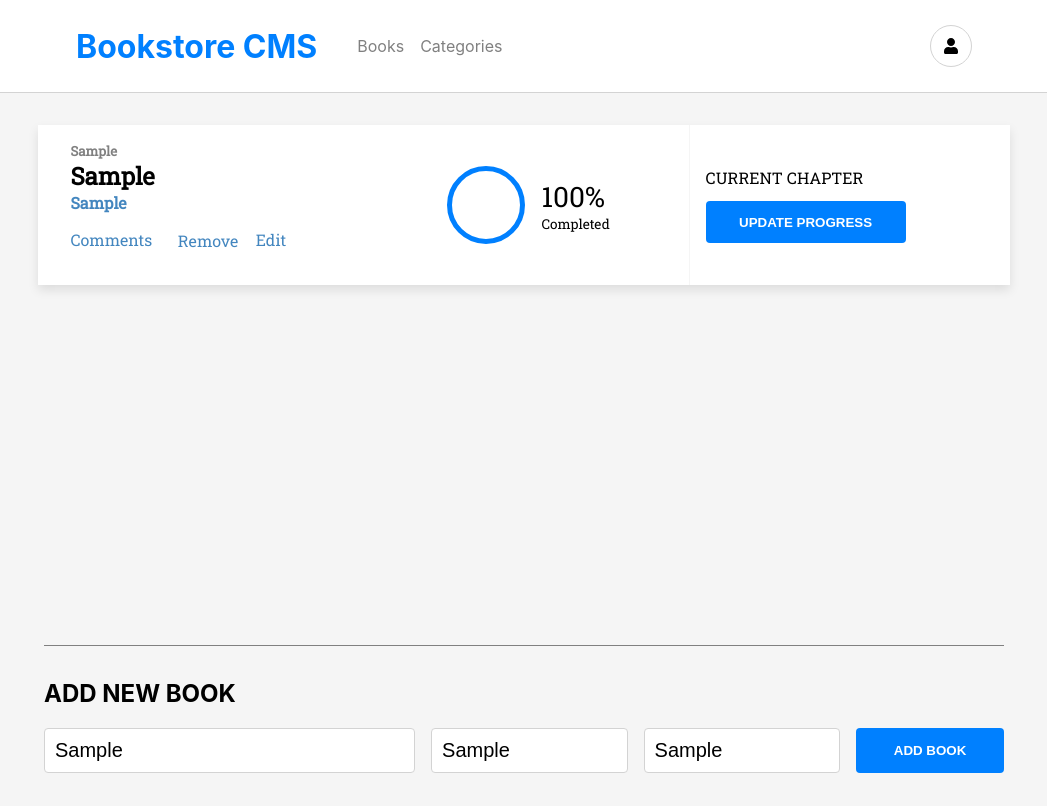
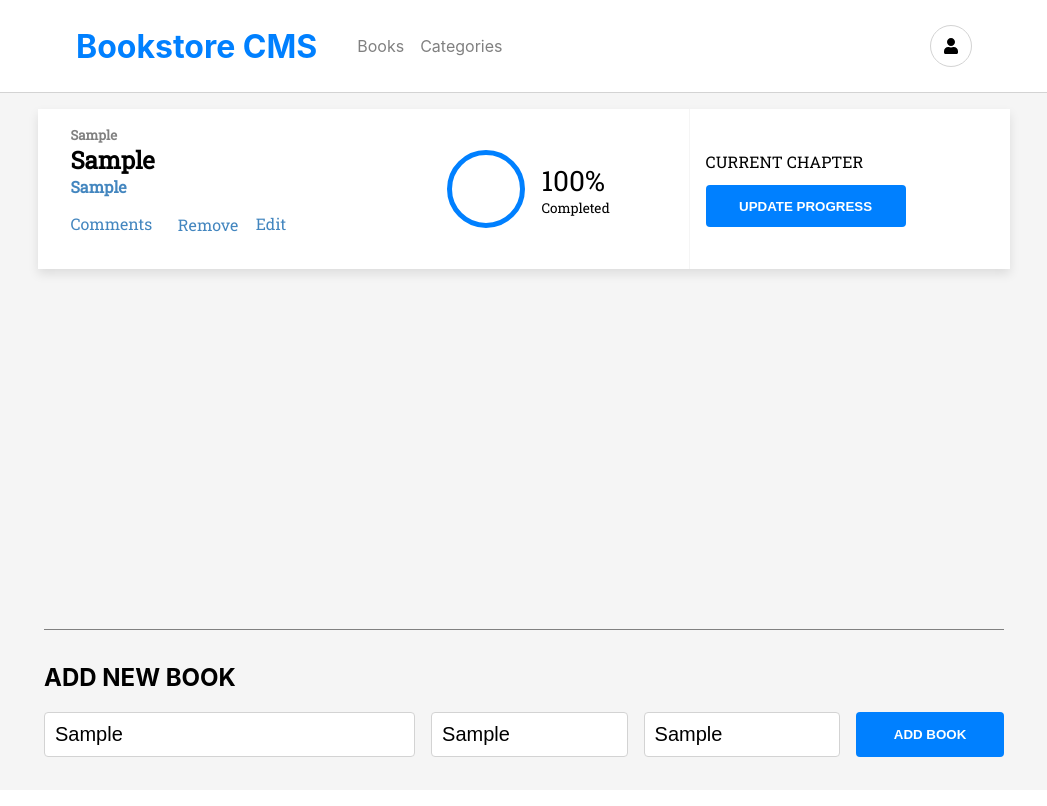
Before and after one commit to jr-cast/bookstore-react, a React (Create React App) app: page / in a window 1280 px wide. Both pictures are taken after typing "Sample", "Sample", "Sample" into the empty fields and a click on the button "ADD BOOK". Shown: the whole page, without its empty margins (116-1163 px from the left). Built offline with nearby package versions, Linux system fonts and the light colour scheme; no server answers.

Commit message:
Add overflow to bookshelf

```diff
--- a/src/index.css
+++ b/src/index.css
@@ -76,7 +76,7 @@ a {
 }
 
 .bookShelf {
-  min-height: 65vh;
+  height: 63vh;
   width: 99.5vw;
   background-color: whitesmoke;
   display: flex;
@@ -84,6 +84,7 @@ a {
   justify-content: flex-start;
   align-items: center;
   padding-bottom: 2em;
+  overflow-y: scroll;
 }
 
 .card {
@@ -94,7 +95,7 @@ a {
   width: 75%;
   min-width: 55em;
   justify-content: space-around;
-  margin-top: 2em;
+  margin-top: 1em;
   padding-left: 1em;
   box-shadow: 0 5px 10px rgb(0, 0, 0, 0.1);
 }
```
